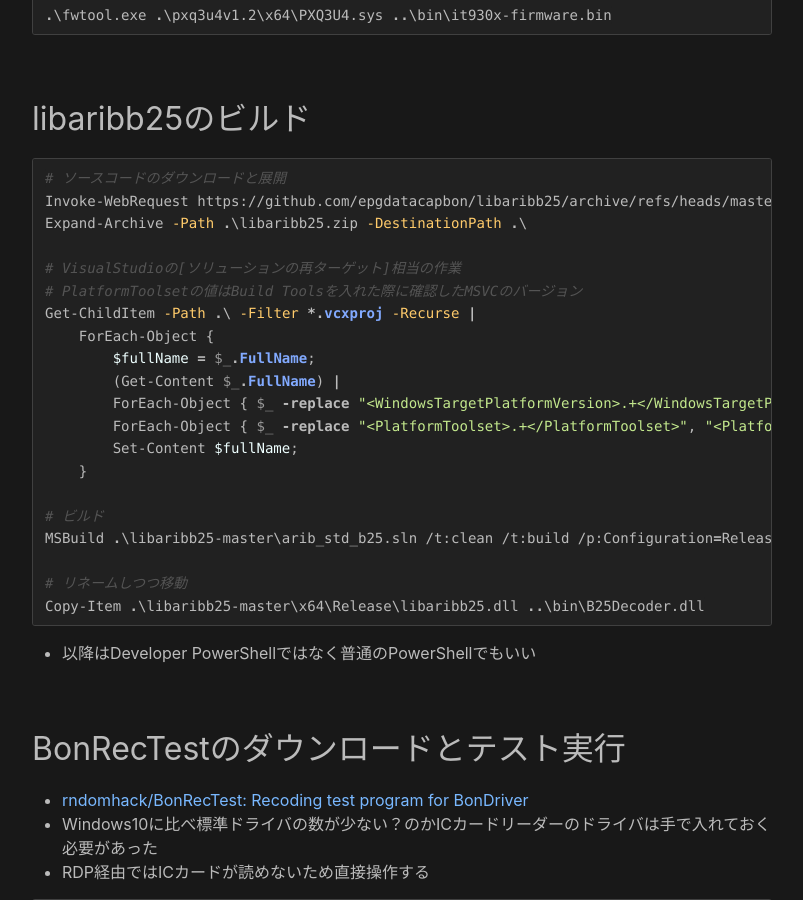
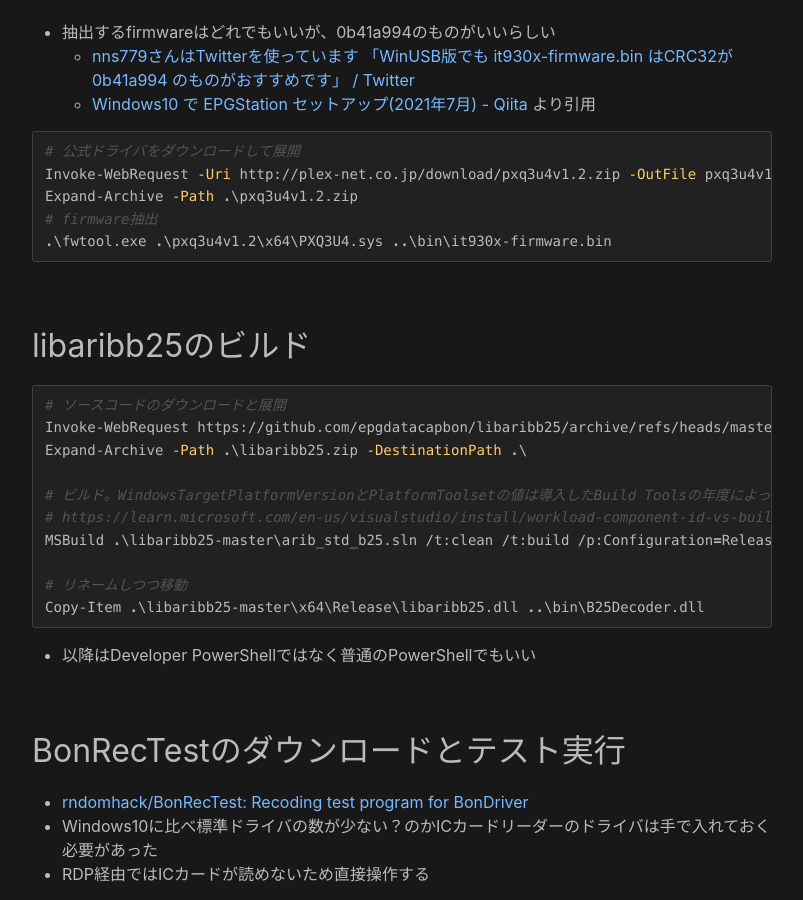
Before and after one commit to maeda577/maeda577.github.io, a Jekyll site: the page built from _posts/2021-07-18-hyperv-server-px4drv.md, in a window 1280 px wide and 900 px high, scrolled down 3758 px. Shown: the whole window, without its empty margins (238-1041 px from the left). Built offline with Jekyll 4.4.1, drawn with Linux system fonts in a browser that asks for light colours; some of the changed text lies outside the part shown.

Commit message:
記事修正

````diff
--- a/_posts/2021-07-18-hyperv-server-px4drv.md
+++ b/_posts/2021-07-18-hyperv-server-px4drv.md
@@ -42,6 +42,16 @@ Expand-Archive -Path .\px4_drv.zip -DestinationPath .\
 ドライバの署名
 -------------------
 * 起動時にF8連打して「ドライバー署名の強制を無効にする」を使う場合は不要
+* 諸々書いたがZadigでやると署名済みドライバが入るのでとても楽だった
+    * [Zadig - USB driver installation made easy](https://zadig.akeo.ie/)
+    * Zadigのconfigはこんな感じ。各種パラメータはinfから抜き出す。[px4_drv/winusb/pkg/inf at develop · nns779/px4_drv](https://github.com/nns779/px4_drv/tree/develop/winusb/pkg/inf)
+        ```
+        [device]
+          Description = "PLEX PX-MLT5PE ISDB-T/S Receiver Device (WinUSB)"
+          VID = 0x0511
+          PID = 0x024E
+          GUID = "{eeb8e93b-1007-4e3e-8ce9-4f7ebdf3aba1}"
+        ```
 
 ``` powershell
 # Windows Driver Kitのダウンロードとインストール(Inf2Cat.exeを使うためだけに入れる)
@@ -154,19 +164,9 @@ libaribb25のビルド
 Invoke-WebRequest https://github.com/epgdatacapbon/libaribb25/archive/refs/heads/master.zip -OutFile libaribb25.zip
 Expand-Archive -Path .\libaribb25.zip -DestinationPath .\
 
-# VisualStudioの[ソリューションの再ターゲット]相当の作業
-# PlatformToolsetの値はBuild Toolsを入れた際に確認したMSVCのバージョン
-Get-ChildItem -Path .\ -Filter *.vcxproj -Recurse |
-    ForEach-Object {
-        $fullName = $_.FullName;
-        (Get-Content $_.FullName) |
-        ForEach-Object { $_ -replace "<WindowsTargetPlatformVersion>.+</WindowsTargetPlatformVersion>", "<WindowsTargetPlatformVersion>10.0</WindowsTargetPlatformVersion>" } |
-        ForEach-Object { $_ -replace "<PlatformToolset>.+</PlatformToolset>", "<PlatformToolset>v142</PlatformToolset>" } |
-        Set-Content $fullName;
-    }
-
-# ビルド
-MSBuild .\libaribb25-master\arib_std_b25.sln /t:clean /t:build /p:Configuration=Release /p:Platform=x64
+# ビルド。WindowsTargetPlatformVersionとPlatformToolsetの値は導入したBuild Toolsの年度によって違う
+# https://learn.microsoft.com/en-us/visualstudio/install/workload-component-id-vs-build-tools?view=vs-2019#desktop-development-with-c
+MSBuild .\libaribb25-master\arib_std_b25.sln /t:clean /t:build /p:Configuration=Release /p:Platform=x64 /p:WindowsTargetPlatformVersion=10.0.19041.0 /p:PlatformToolset=v142
 
 # リネームしつつ移動
 Copy-Item .\libaribb25-master\x64\Release\libaribb25.dll ..\bin\B25Decoder.dll
````
Also changed, not shown: _posts/2020-09-05-winbackup-esxi.md (+9 -0 lines).
